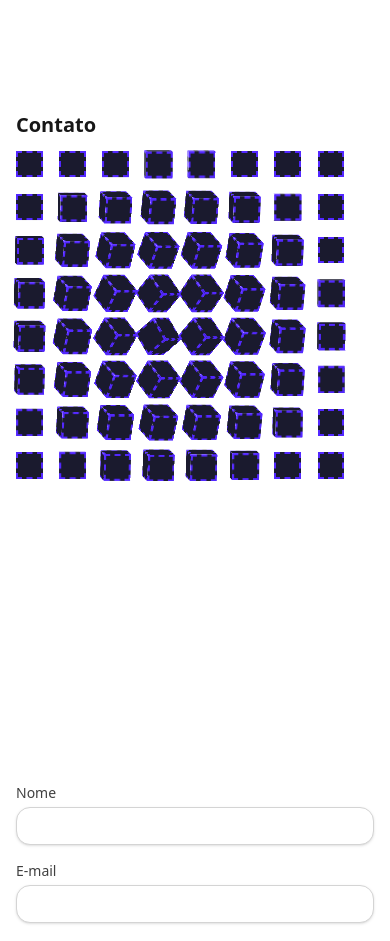
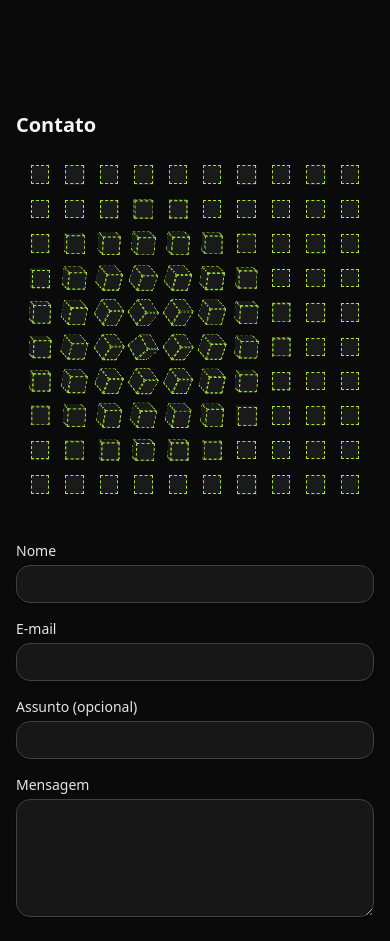
Before and after one commit to tuca-janahu/portfolio-react, a React (Vite) app in the folder my-portfolio/: page / in a window 390 px wide. Shown: the part 1341-2282 px from the top of the page. Built offline with nearby package versions, Linux system fonts and the light colour scheme.

Commit message:
fix: dark mode first

```diff
--- a/my-portfolio/src/main.tsx
+++ b/my-portfolio/src/main.tsx
@@ -6,10 +6,9 @@ import "./index.css";
 
 // Persistência do tema (opcional)
 const saved = localStorage.getItem("theme");
-if (
-  saved === "dark" ||
-  (!saved && window.matchMedia("(prefers-color-scheme: dark)").matches)
-) {
+if (saved === "light") {
+  document.documentElement.classList.remove("dark");
+} else {
   document.documentElement.classList.add("dark");
 }
 
--- a/my-portfolio/src/pages/Contact.tsx
+++ b/my-portfolio/src/pages/Contact.tsx
@@ -1,4 +1,5 @@
 import Form from "../components/Form";
+import Cubes from "../components/Cubes";
 
 function Contact() {
   return (
@@ -15,9 +16,24 @@ function Contact() {
           <div className="order-2 lg:order-1">
             <Form />
           </div>
-          <div className="order-1 lg:order-2">
-            <BitsOrbit />
-          </div>
+          <div className="order-1 lg:order-2 lg:self-start">   {/* sobe para o topo da célula direita */}
+  <div className="relative w-full max-w-[560px] aspect-square mx-auto">  {/* tamanho do palco */}
+    <div className="absolute inset-0 grid place-items-center">           {/* centraliza o Cubes */}
+      <Cubes
+        gridSize={10}          // mais células
+        cellGap={16}            // espaçamento entre cubos
+        maxAngle={60}
+        radius={4}
+        borderStyle="1px dashed #a3e635" // lime-400
+        faceColor="#1a1a1a"
+        rippleColor="#ff6b6b"
+        rippleSpeed={1.5}
+        autoAnimate
+        rippleOnClick
+      />
+    </div>
+  </div>
+</div>
         </div>
       </section>
     </main>
--- a/my-portfolio/src/pages/Home.tsx
+++ b/my-portfolio/src/pages/Home.tsx
@@ -19,19 +19,23 @@ export default function Home() {
             <div className="order-2 lg:order-1">
               <Form />
             </div>
-          <div className="order-1 lg:order-2">
-            <div style={{ height: '600px', position: 'relative' }}>
+
+              <div className="order-1 lg:order-2 lg:self-start">   {/* sobe para o topo da célula direita */}
+  <div className="relative w-full max-w-[560px] aspect-square mx-auto">  {/* tamanho do palco */}
+    <div className="absolute inset-0 grid place-items-center">           {/* centraliza o Cubes */}
       <Cubes
-                gridSize={8}
+        gridSize={10}          // mais células
+        cellGap={16}            // espaçamento entre cubos
         maxAngle={60}
         radius={4}
-                borderStyle="2px dashed #5227FF"
-                faceColor="#1a1a2e"
+        borderStyle="1px dashed #a3e635" // lime-400
+        faceColor="#1a1a1a"
         rippleColor="#ff6b6b"
         rippleSpeed={1.5}
-                autoAnimate={true}
-                rippleOnClick={true}
+        autoAnimate
+        rippleOnClick
       />
+    </div>
   </div>
 </div>
             </div>
```
Lines whose indentation alone changed are shown as unchanged.
